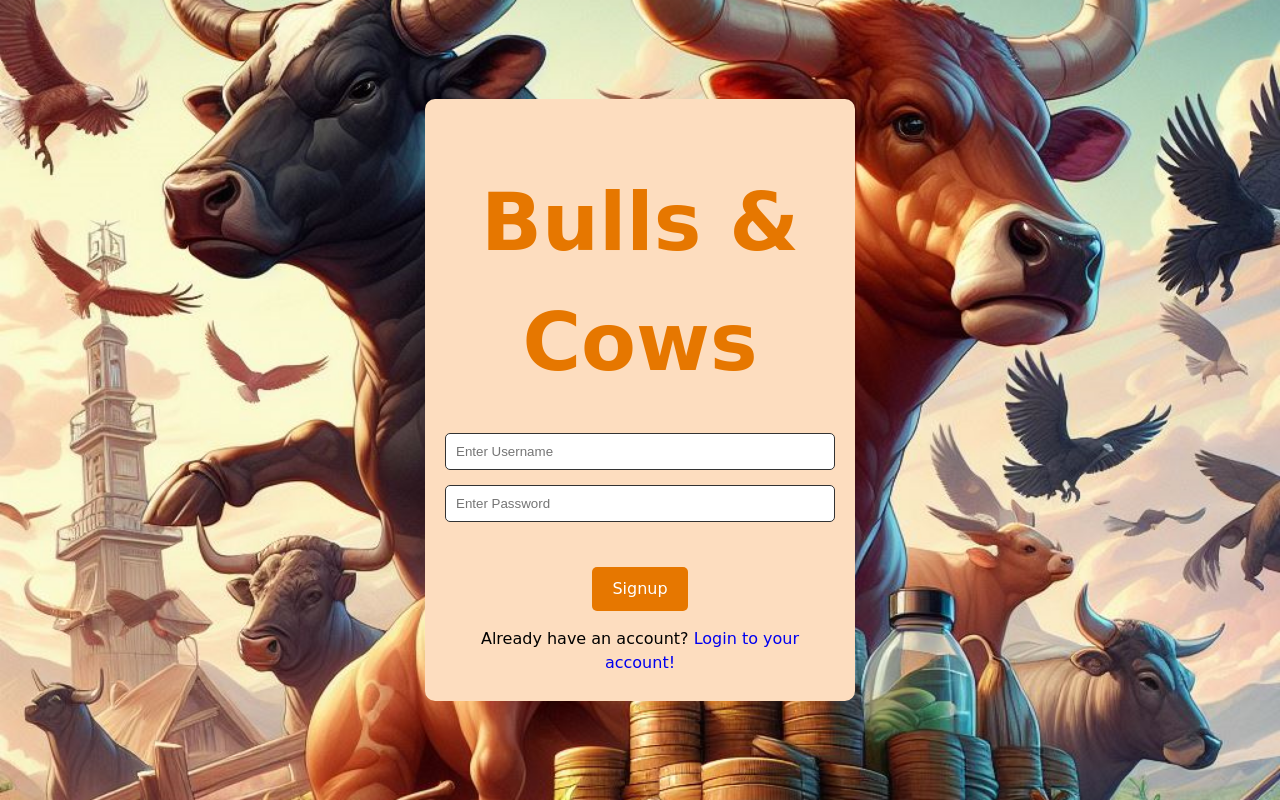
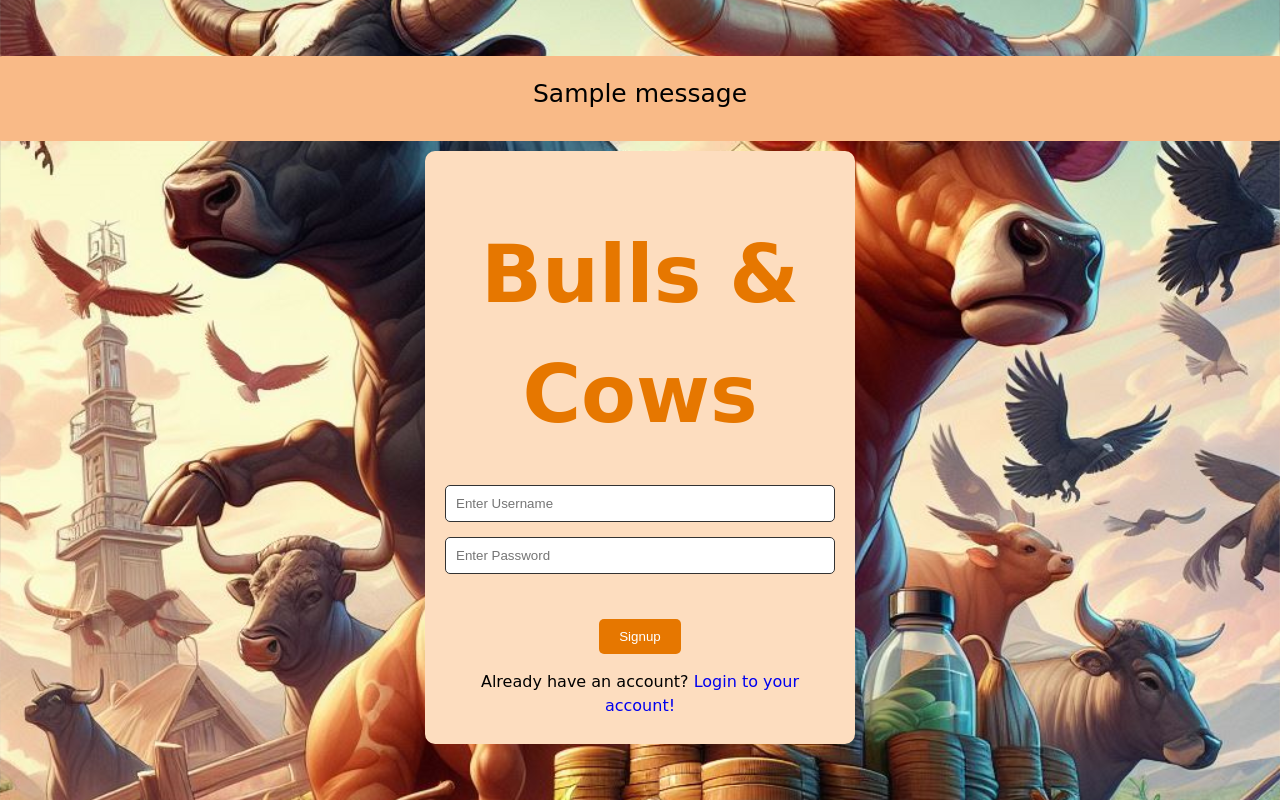
Before and after one commit to DeepthiValachery/BullsAndCows, a Flask app: page /signup in a window 1280 px wide. Run offline with Flask 3, Linux system fonts and the light colour scheme; tables that the repository leaves empty hold one stand-in row (values such as "Sample post"); one stand-in notice (Sample message) is shown.

Commit message:
working login and signup routes

```diff
--- a/App/static/style.css
+++ b/App/static/style.css
@@ -11,6 +11,19 @@
     flex-direction: column;
     margin: 0;
     overflow: hidden;
+  }
+
+  .flash-messages {
+    background-color: #f9ba87;
+    color: #e6edf4; /* Dark text color */
+    padding: 3px; /* Add some padding */
+    margin-bottom: 10px; /* Add space below the flash messages */
+    border-radius: 5px; /* Rounded corners */
+    width: 100%; /* Set width */
+    height: 7%;
+    display: flex; /* Flexbox layout */
+    align-items: center; /* Align items vertically */
+    justify-content: center;
   }
 
   .main {
--- a/App/templates/signup.html
+++ b/App/templates/signup.html
@@ -7,12 +7,24 @@
 </head>
 
 <body>
+  {% with messages = get_flashed_messages() %}
+    {% if messages %}
+        <div class="flash-messages">
+            <ul>
+            {% for message in messages %}
+                <li>{{ message }}</li>
+            {% endfor %}
+            </ul>
+        </div>
+    {% endif %}
+{% endwith %}
+
   <div class="main">
     <h1>Bulls & Cows</h1>
-    <form action="">
+    <form action="/signup" method="POST">
       <input type="text"
-        id="first"
-        name="first"
+        id="username"
+        name="username"
         placeholder="Enter Username" required>
 
       <input type="password"
@@ -21,7 +33,8 @@
         placeholder="Enter Password" required>
 
       <div class="wrap">
-        <a href="/game" class="login-button">Signup</a>
+        <button type="submit" class="login-button">Signup</button>
+        <!-- <a href="/users/signup" class="login-button">Signup</a> -->
       </div>
     </form>
     <p>Already have an account?
--- a/App/views/index.py
+++ b/App/views/index.py
@@ -1,6 +1,6 @@
 from flask import Blueprint, redirect, render_template, request, send_from_directory, jsonify
 from App.models import db
-from App.controllers import create_user
+from App.controllers import create_user, login
 
 index_views = Blueprint('index_views', __name__, template_folder='../templates')
 
@@ -32,30 +32,3 @@
 @index_views.route("/leaderboard", methods=['GET'])
 def leaderboard_page():
     return render_template("leaderboard.html")
-
-def login_user(username, password):
-  user = User.query.filter_by(username=username).first()
-  if user and user.check_password(password):
-    token = create_access_token(identity=user)
-    return token
-  return None
-
-@index_views.route("/login", methods=['POST'])
-def login_action():
-  # implement login
-  data = request.form
-  token = login_user(data['username'], data['password'])
-  print(token)
-  response = None
-  if token:
-    flash('Logged in successfully.')  # send message to next page
-    response = redirect(
-        url_for('game_play'))  # redirect to main page if login successful
-    set_access_cookies(response, token)
-  else:
-    flash('Invalid username or password')  # send message to next page
-  return response
-
-# @index_views.route("/login", methods=['POST'])
-# def signup_action():
-#     #implement user signup
--- a/App/views/user.py
+++ b/App/views/user.py
@@ -7,7 +7,8 @@
     create_user,
     get_all_users,
     get_all_users_json,
-    jwt_required
+    jwt_required,
+    login
 )
 
 user_views = Blueprint('user_views', __name__, template_folder='../templates')
```
Also changed, not shown: App/templates/login.html (+16 -5 lines), App/views/auth.py (+27 -2 lines), App/templates/game_play.html (line endings or trailing spaces).
